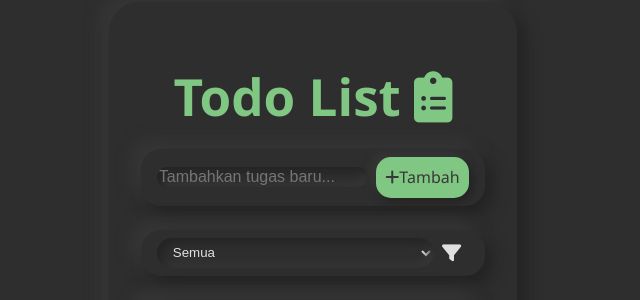
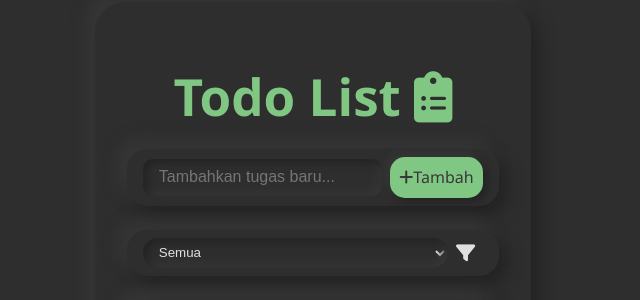
Before and after one commit to Ahmadpacenzein/32-pbk-uts-233510008, a Vue app: page / in a window 1280 px wide. Shown: the part 202-502 px from the top of the page, without its empty margins (327-967 px from the left). Built offline with nearby package versions, Linux system fonts and the light colour scheme.

Commit message:
Penyesuaian style pada form

```diff
--- a/src/App.vue
+++ b/src/App.vue
@@ -129,7 +129,7 @@ h1 {
 
 .input-card input {
   flex: 1;
-  padding: 0.5 rem;
+  padding: 0.6rem 1rem;
   border: none;
   border-radius: 10px;
   background: var(--base);
```
